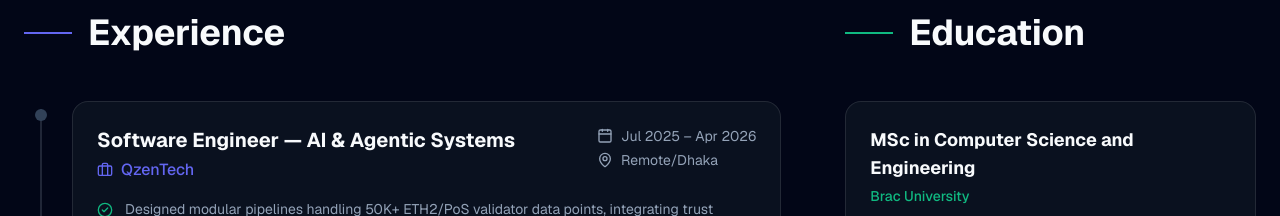
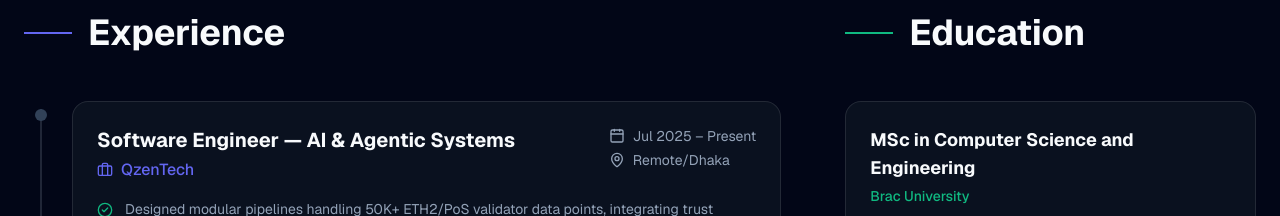
Before and after one commit to wasif23ahad/wasif23ahad-portfolio, a Next.js app: page / in a window 1280 px wide. Shown: the part 3060-3276 px from the top of the page. Built offline with nearby package versions, Linux system fonts and the light colour scheme.

Commit message:
Update experience.ts

```diff
--- a/src/data/experience.ts
+++ b/src/data/experience.ts
@@ -11,7 +11,7 @@ export const experiences: Experience[] = [
   {
     company: "QzenTech",
     role: "Software Engineer — AI & Agentic Systems",
-    duration: "Jul 2025 – Apr 2026",
+    duration: "Jul 2025 – Present",
     location: "Remote/Dhaka",
     description: [
       "Designed modular pipelines handling 50K+ ETH2/PoS validator data points, integrating trust scoring and reinforcement learning for validator selection, and supported reproducible workflows for blockchain ML research.",
```
